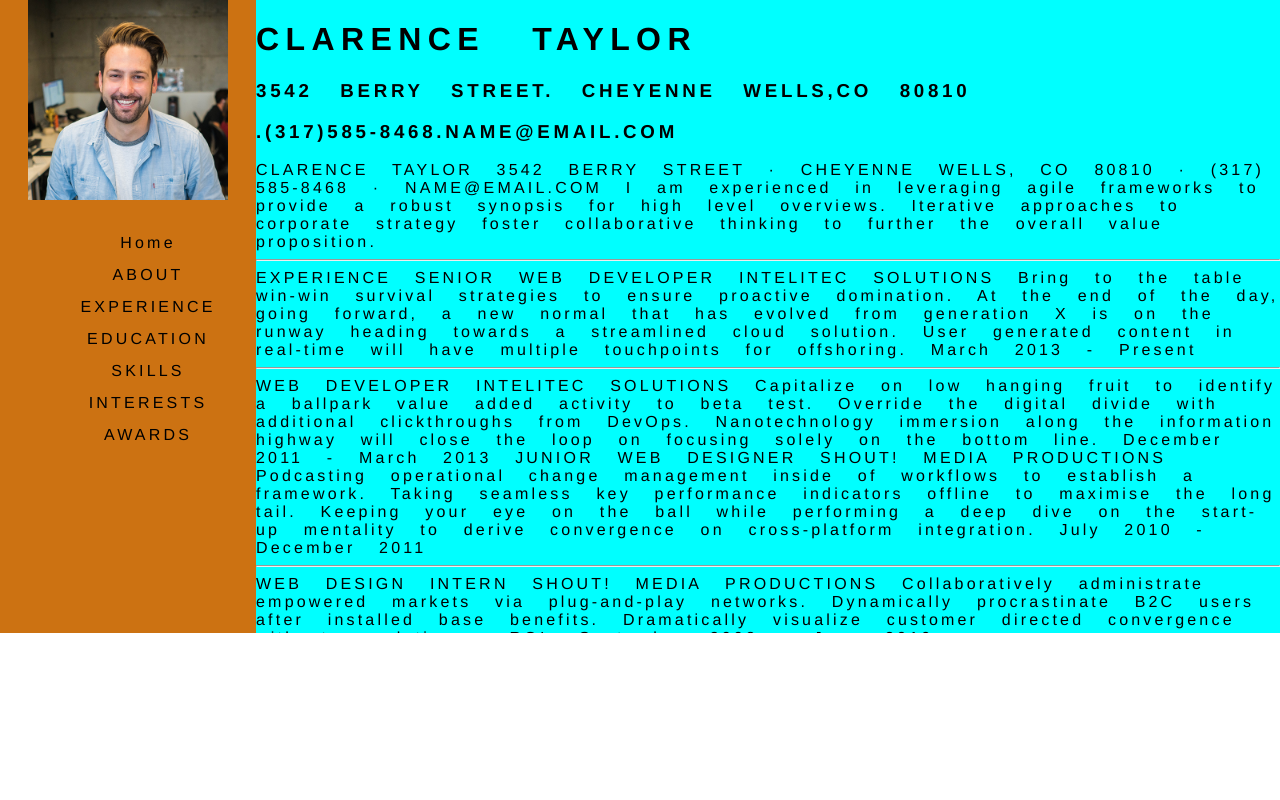
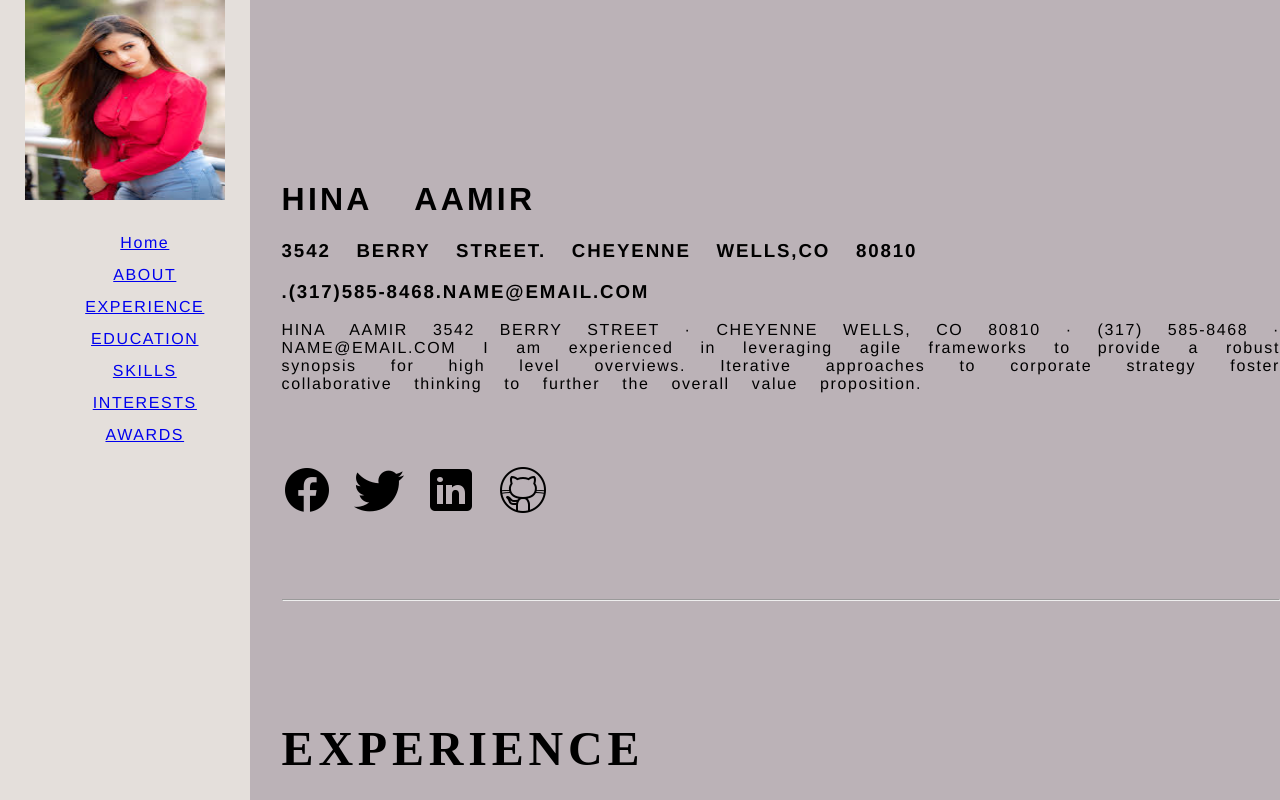
Before and after one commit to Hina-Aamir/landing-page, a plain HTML site: page index.html in a window 1280 px wide. Drawn offline with Linux system fonts and the light colour scheme.

Commit message:
for submission

```diff
--- a/index.html
+++ b/index.html
@@ -8,45 +8,33 @@
 </head>
 <body>
     <div class="sidebar">
-      <img height="200px" width="200px" src="assets/profile.jpg" alt="Clarence Taylor"/>
+      <img height="200px" width="200px" border-radius="50%" src="assets/port1.jfif" alt="HINA AAMIR"/>
        <ul>
-<li><a >Home</a></li>
-<li><a>ABOUT</a></li>
-<li><a>EXPERIENCE</a></li>
-<li> <a>EDUCATION</a></li>
-<li> <a>SKILLS</a></li>
-<li> <a>INTERESTS</a></li>
-<li> <a>AWARDS</a></ul>  </li>
-
-
-
-
-
-
-
-
-    </div>
-    <div class="main">
-        <h1>CLARENCE TAYLOR</h1>
-        <h3>3542 BERRY STREET. CHEYENNE WELLS,CO 80810</h3>
-        <h3>.(317)585-8468.NAME@EMAIL.COM</h3>
-        CLARENCE TAYLOR
+<li><a href="#b1">Home</a></li>
+<li><a href="#b1">ABOUT</a></li>
+<li><a href="#b2">EXPERIENCE</a></li>
+<li> <a href="#b3">EDUCATION</a></li>
+<li> <a href="#b4">SKILLS</a></li>
+<li> <a href="#b5">INTERESTS</a></li>
+<li> <a href="#b6">AWARDS</a></ul>  </li>
+</div>
+      <div class="main">
+           <div class="space"></div>
+            <h1 class="a1"  id="b1">HINA AAMIR</h1>
+            <h3>3542 BERRY STREET. CHEYENNE WELLS,CO 80810</h3>
+            <h3>.(317)585-8468.NAME@EMAIL.COM</h3>
+        HINA AAMIR
 3542 BERRY STREET · CHEYENNE WELLS, CO 80810 · (317) 585-8468 · NAME@EMAIL.COM
 I am experienced in leveraging agile frameworks to provide a robust synopsis for high level overviews. Iterative approaches to corporate strategy foster collaborative thinking to further the overall value proposition.
-
-   <hr>
-EXPERIENCE
-SENIOR WEB DEVELOPER
-INTELITEC SOLUTIONS
-Bring to the table win-win survival strategies to ensure proactive domination. At the end of the day, going forward, a new normal that has evolved from generation X is on the runway heading towards a streamlined cloud solution. User generated content in real-time will have multiple touchpoints for offshoring.
-
-March 2013 - Present
-
-<hr>
-WEB DEVELOPER
-INTELITEC SOLUTIONS
+<br><br><br><br><br>
+<a href="#"><img src="assets/face.png" alt="facebook"/></a>
+<a href="#"><img src="assets/icons8-twitter-50.png" alt="twitter"/></a>
+<a href="#"><img src="assets/link1.png" alt="linkdn"/></a>
+<a href="#"><img src="assets/github.png"/></a>
+<br><br><br><br><br>   <hr>
+          <div class="space">
+          <h1 class="a2" id="b2">EXPERIENCE</h1>
 Capitalize on low hanging fruit to identify a ballpark value added activity to beta test. Override the digital divide with additional clickthroughs from DevOps. Nanotechnology immersion along the information highway will close the loop on focusing solely on the bottom line.
-
 December 2011 - March 2013
 JUNIOR WEB DESIGNER
 SHOUT! MEDIA PRODUCTIONS
@@ -60,9 +48,10 @@ SHOUT! MEDIA PRODUCTIONS
 Collaboratively administrate empowered markets via plug-and-play networks. Dynamically procrastinate B2C users after installed base benefits. Dramatically visualize customer directed convergence without revolutionary ROI.
 
 September 2008 - June 2010
-
+</div>
 <hr>
-EDUCATION
+     <div class="space">
+     <h1 class="a2" id="b3">EDUCATION</h1>
 UNIVERSITY OF COLORADO BOULDER
 BACHELOR OF SCIENCE
 Computer Science - Web Development Track
@@ -74,32 +63,44 @@ TECHNOLOGY MAGNET PROGRAM
 GPA: 3.56
 
 August 2002 - May 2006
+</div>
+<hr>
+<div class="space">
+<h1 class="a2" id="b4">SKILLS</h1>
+<h3 class="d3">PROGRAMMING LANGUAGES & TOOLS</h3>
+<img src="assets/html.png"/>
+<img src="assets/css3.png"/>
+<img src="assets/download.png"/>
+<img src="assets/download (1).png"/>
+<img src="assets/npm.png"/>
+<img src="assets/wp.png"/>
+ <h3 class="d3">WORKFLOW</h3>
+<ol>
+<li>Mobile-First, Responsive Design</li>
+<li>Cross Browser Testing & Debugging</li>
+<li>Cross Functional Teams</li>
+<li>Agile Development & Sc rum</li>
+</ol>
 
-<hr>
-SKILLS
-PROGRAMMING LANGUAGES & TOOLS
-
-WORKFLOW
-Mobile-First, Responsive Design
-Cross Browser Testing & Debugging
-Cross Functional Teams
-Agile Development & Scrum
-
-<hr>
-INTERESTS
+</div>
+<div class="space">
+<h1 class="a2" id="b5">INTERESTS</h1>
 Apart from being a web developer, I enjoy most of my time being outdoors. In the winter, I am an avid skier and novice ice climber. During the warmer months here in Colorado, I enjoy mountain biking, free climbing, and kayaking.
 
 When forced indoors, I follow a number of sci-fi and fantasy genre movies and television shows, I am an aspiring chef, and I spend a large amount of my free time exploring the latest technology advancements in the front-end web development world.
 <hr>
-AWARDS & CERTIFICATIONS
-Google Analytics Certified Developer
-Mobile Web Specialist - Google Certification
-1 st Place - University of Colorado Boulder - Emerging Tech Competition 2009
-1 st Place - University of Colorado Boulder - Adobe Creative Jam 2008 (UI Design Category)
-2 nd Place - University of Colorado Boulder - Emerging Tech Competition 2008
-1 st Place - James Buchanan High School - Hackathon 2006
-3 rd Place - James Buchanan High School - Hackathon 2005
-    </div>
+<div class="space"></div>
+<h1 class="a2" id="b6">AWARDS & CERTIFICATIONS</h1>
+<ul>
+<li >Google Analytics Certified Developer</li>
+<li>Mobile Web Specialist - Google Certification</li>
+<li>1st Place - University of Colorado Boulder - Emerging Tech Competition 2009</li>
+<li>1st Place - University of Colorado Boulder - Adobe Creative Jam 2008 (UI Design Category)</li>
+<li>2nd Place - University of Colorado Boulder - Emerging Tech Competition 2008</li>
+<li>1st Place - James Buchanan High School - Hackathon 2006</li>
+<li>3rd Place - James Buchanan High School - Hackathon 2005</li>
+</ul>
+         </div>
 
 </body>
 </html>
--- a/style.css
+++ b/style.css
@@ -2,54 +2,65 @@ body{
     padding:0%;
     margin: 0;
 }
-
-
-
 * {
 font-family: 'Franklin Gothic Medium', 'Arial Narrow', Arial, sans-serif;
 word-spacing: 1em;
-
-letter-spacing: 0.2em;
+letter-spacing: 0.1em;
 
 }
 .sidebar{
 float: left;
-width:20%;
+width:19.5%;
 margin:0px;
-background-color:#cc7212;
-height:633px;
+background-color:#e4dfdb;
+height:100vh;
 line-height:2em;
 text-align:center;
+li {
+    list-style-type: none;
 
 }
-
+}
 .main{
     float:left;
-    width: 80%;
+    width: 78%;
     margin: 0px;
-    background-color: aqua;
-    height:633px;
+    background-color: rgb(187, 178, 183);
+    height:100vh;
+    text-align: justify ;
     overflow-y: auto;
+    padding-left: 2em;
+    ul li{
+        list-style-image: url(assets/award.png);
+    }
 }
-.pic{border: 5px solid #cccccc;
+.pic{border: 5px 50% solid #cccccc;
     padding: 0px;
 width: 200px;
 height:200px;text-align: center;
 border-radius: 50%;
+a:hover{
+    color:deeppink;
+}
 
-/*
--moz-border-radius: 10px;
--webkit-border-radius: 10px;
-
-  /*  padding: 0px;
-border-radius: 100px;
--moz-border-radius: 100px;
--webkit-border-radius: 100px;*/
-
-}
-li {
-list-style-type: none;
 }
 div.sidebar,h1,h3 ,div.pic{
     display:inline block;
 }
+.a2{
+    text-transform: uppercase;
+    font-size: 300%;
+    font-weight: bolder;
+    font-family: 'Times New Roman', Times, serif;
+    font-style: normal;
+    font-stretch: semi-condensed;
+}
+.space{
+    padding-top: 5em;
+    padding-bottom: 5em;
+}
+.d3{
+    font-family: inherit;
+    font-size: larger;
+    font-weight: bolder;
+}
```
Also changed, not shown: assets/award.png (added), assets/css3.png (added), assets/download (1).png (added), assets/download.png (added), assets/face.png (added), assets/github.png (added), assets/html.png (added), assets/icons8-award-48.png (added), assets/icons8-twitter-50.png (added), assets/link.png (added), assets/link1.png (added), assets/npm.png (added), assets/port1.jfif (added), assets/wp.png (added).
